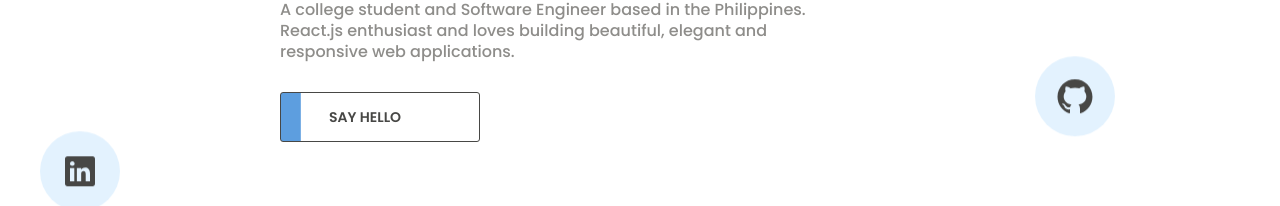
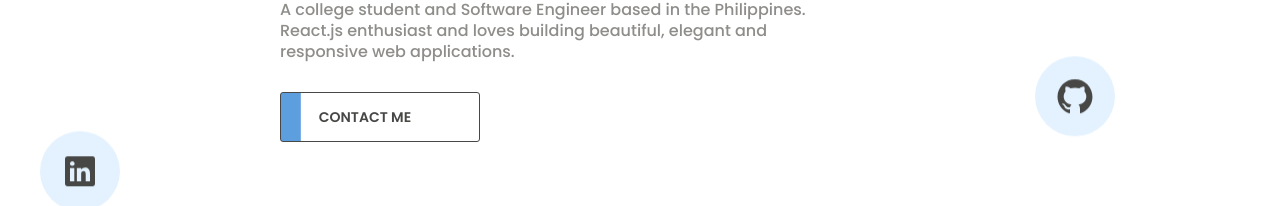
Before and after one commit to zomeru/portfolio, a Next.js app: page / in a window 1280 px wide. Shown: the part 494-700 px from the top of the page. Built offline with nearby package versions, Linux system fonts and the light colour scheme.

Commit message:
Change button text

```diff
--- a/src/components/sections/hero.tsx
+++ b/src/components/sections/hero.tsx
@@ -193,7 +193,7 @@ const Hero = () => {
           <Button
             className='hero-button'
             buttonUrl='#contact'
-            buttonText='Say Hello'
+            buttonText='Contact me'
           />
           {floatingLinks.map((link, index) => (
             <a
```
